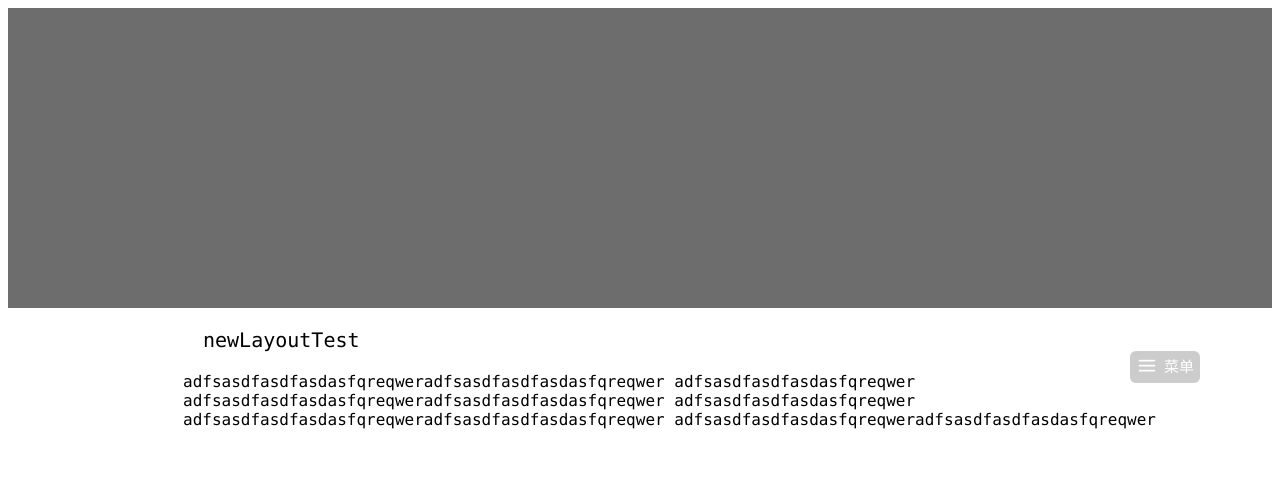
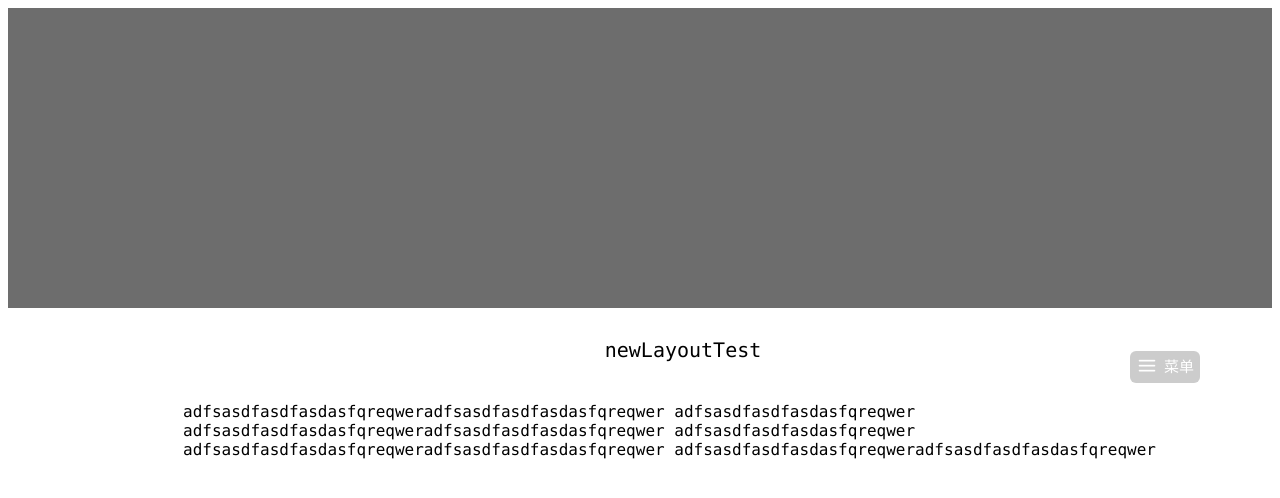
Before and after one commit to wangjianjie606/dono, a Jekyll site: the page built from _posts/test/2017-02-08-new-layout-test.html, in a window 1280 px wide. Shown: the top 498 px of the page. Built offline with Jekyll 4.4.1, drawn with Linux system fonts in a browser that asks for light colours.

Commit message:
homepage模板通用化

```diff
--- a/_includes/postcontent.html
+++ b/_includes/postcontent.html
@@ -1,4 +1,6 @@
-<div style="font-size:20px;padding:20px;">{{ page.title }}</div>
+<div id="postTitle" style="font-size:20px;text-align:center;padding-top:30px;padding-bottom:40px;">
+	{{ page.title }}
+</div>
 
 <div id="postContent">
   {{ content }}
```
